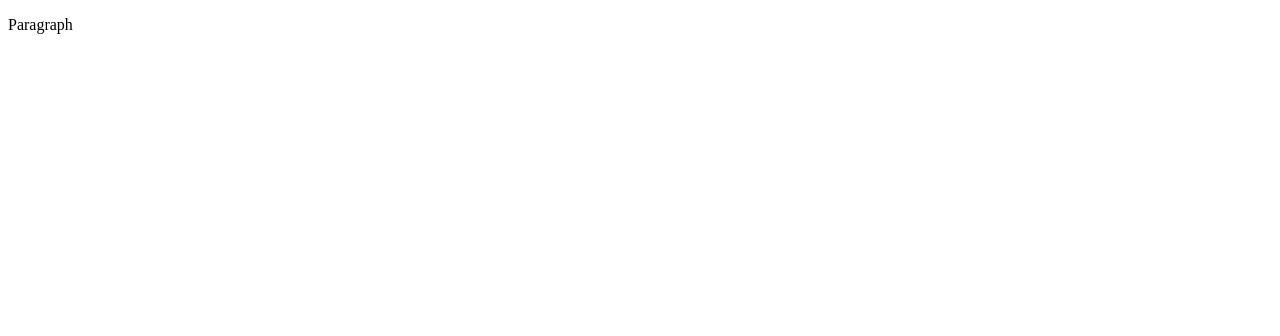
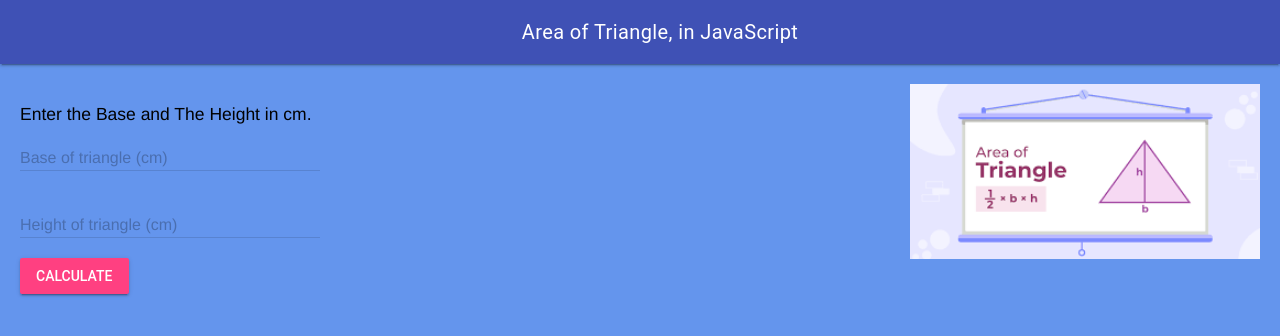
Before and after one commit to MTHS-ICD2O-1-2023/ICD2O-Unit-2-04-George-Khalil-29, a plain HTML site: page index.html in a window 1280 px wide. Drawn offline with nearby package versions, Linux system fonts and the light colour scheme.

Commit message:
update the input

```diff
--- a/css/style.css
+++ b/css/style.css
@@ -1,4 +1,41 @@
-/* Created by: Mr. Coxall
-* Created on: Sep 2020
+/* Created by: Geogre, Khalil
+* Created on: Mar 2024
 * This file contains the CSS for index.html
 */
+
+.mdl-layout__header-row {
+  justify-content: center;
+  padding: 0;
+}
+
+.mdl-layout__content {
+  padding-left: 15pt;
+  padding-right: 15pt;
+  padding-top: 15pt;
+}
+
+.mdl-textfield__error {
+  color: lightgreen;
+}
+
+.page-content {
+  color: rgb(0 0 0);
+  font-family: Helvetica, Arial, sans-serif;
+  font-size: 1.25rem;
+}
+
+.page-content-answer {
+  color: #ff0000;
+  font-family: Helvetica, Arial, sans-serif;
+  font-size: 1.25rem;
+}
+
+img {
+  height: auto;
+  width: 350px;
+  float: right;
+}
+
+body {
+  background-color: cornflowerblue;
+}
--- a/index.html
+++ b/index.html
@@ -1,9 +1,66 @@
 <!DOCTYPE html>
 <html>
-  <head>
-    <title>Title</title>
-  </head>
-  <body>
-    <p>Paragraph</p>
-  </body>
+<head>
+  <meta charset="utf-8" />
+  <meta name="description" content="Area and Perimeter of Rectangle, in JavaScript" />
+  <meta name="keywords" content="mths, ics2o" />
+  <meta name="author" content="Mr. Coxall" />
+  <meta name="viewport" content="width=device-width, initial-scale=1.0" />
+  <link rel="stylesheet" href="./css/style.css" />
+  <link rel="stylesheet" href="https://fonts.googleapis.com/icon?family=Material+Icons" />
+  <link rel="stylesheet" href="https://code.getmdl.io/1.3.0/material.indigo-pink.min.css" />
+  <link rel="apple-touch-icon" sizes="180x180" href="apple-touch-icon.png" />
+  <link rel="icon" type="image/png" sizes="32x32" href="favicon-32x32.png" />
+  <link rel="icon" type="image/png" sizes="16x16" href="favicon-16x16.png" />
+  <link rel="manifest" href="site.webmanifest" />
+  <title>Area Of Triangle, in JavaScript</title>
+</head>
+<body>
+  <script defer src="https://code.getmdl.io/1.3.0/material.min.js"></script>
+  <script src="./js/script.js"></script>
+  <div class="mdl-layout mdl-js-layout mdl-layout--fixed-header">
+    <header class="mdl-layout__header">
+      <div class="mdl-layout__header-row">
+        <span class="mdl-layout-title">Area of Triangle, in JavaScript</span>
+      </div>
+    </header>
+    <main class="mdl-layout__content">
+      <div class="right-image">
+        <img src="./images/area_of_trinagle.png" alt="Image of rtriangle" />
+      </div>
+      <br />
+      <div class="page-content">Enter the Base and The Height in cm.</div>
+      <form action="#">
+        <div class="mdl-textfield mdl-js-textfield">
+          <!-- input pattern attribute -->
+          <input class="mdl-textfield__input" type="text" pattern="-?[0-9]*(\.[0-9]+)?" id="Base of Triangle" />
+          <!-- mdl-textfield__label -->
+          <label class="mdl-textfield__label" for="Base of Triangle">Base of triangle (cm)</label>
+          <!-- class "mdl-textfield__error" -->
+          <span class="mdl-textfield__error">Input is not a number.</span>
+        </div>
+        <br />
+        <div class="mdl-textfield mdl-js-textfield">
+          <!-- input pattern attribute -->
+          <input class="mdl-textfield__input" type="text" pattern="-?[0-9]*(\.[0-9]+)?" id="Height of triangle" />
+          <!-- mdl-textfield__label -->
+          <label class="mdl-textfield__label" for="height-of-rectangle">Height of triangle (cm)</label>
+          <!-- class "mdl-textfield__error" -->
+          <span class="mdl-textfield__error">Input is not a number.</span>
+        </div>
+        <br />
+        <!-- Accent-colored raised button with ripple -->
+        <button class="mdl-button mdl-js-button mdl-button--raised mdl-js-ripple-effect mdl-button--accent"
+          onclick="calculateTheAreaOfTheTriangle()">
+          Calculate
+        </button>
+      </form>
+      <br />
+      <div class="page-content-answer">
+        <div id="area"></div>
+        <div id="perimter"></div>
+      </div>
+    </main>
+  </div>
+</body>
 </html>
--- a/js/script.js
+++ b/js/script.js
@@ -1,5 +1,23 @@
-// Copyright (c) 2020 Mr. Coxall All rights reserved
+// Copyright (c) 2024 George, Khalil All rights reserved
 //
-// Created by: Mr. Coxall
-// Created on: Sep 2020
+// Created by: George, Khalil
+// Created on: Mar 2024
 // This file contains the JS functions for index.html
+
+"use strict"
+
+/**
+ * This function calculates area of a triangle.
+ */
+function calculatePermeterAndAreaOfRectangle () {
+  // input
+  const baseoftriangle = parseInt(document.getElementById('Base-Of-Triangle').value)
+  const heightoftriangle = parseInt(document.getElementById('Height-Of-Triangle').value)
+
+  // process
+  const areaOfTriangle = baseoftriangle * heightoftriangle /2
+
+  // output
+  document.getElementById('area').innerHTML =
+  "Area is: " + areaOfTriangle+ ' cm²'
+}
```
Also changed, not shown: GK Image for my website.jpg (added), android-chrome-192x192.png (added), android-chrome-512x512.png (added), apple-touch-icon.png (added), favicon-16x16.png (added), favicon-32x32.png (added), favicon.ico (added), images/area_of_trinagle.png (added), site.webmanifest (added).
